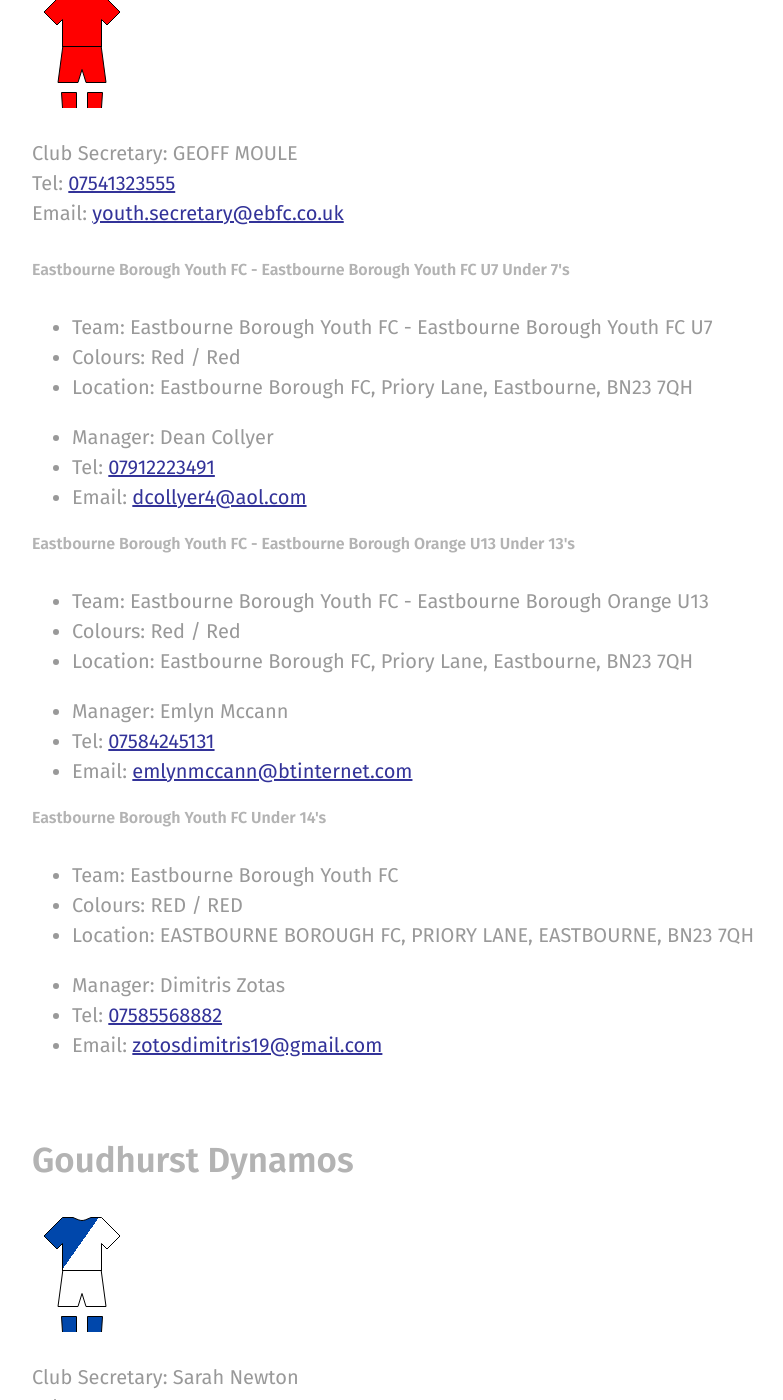
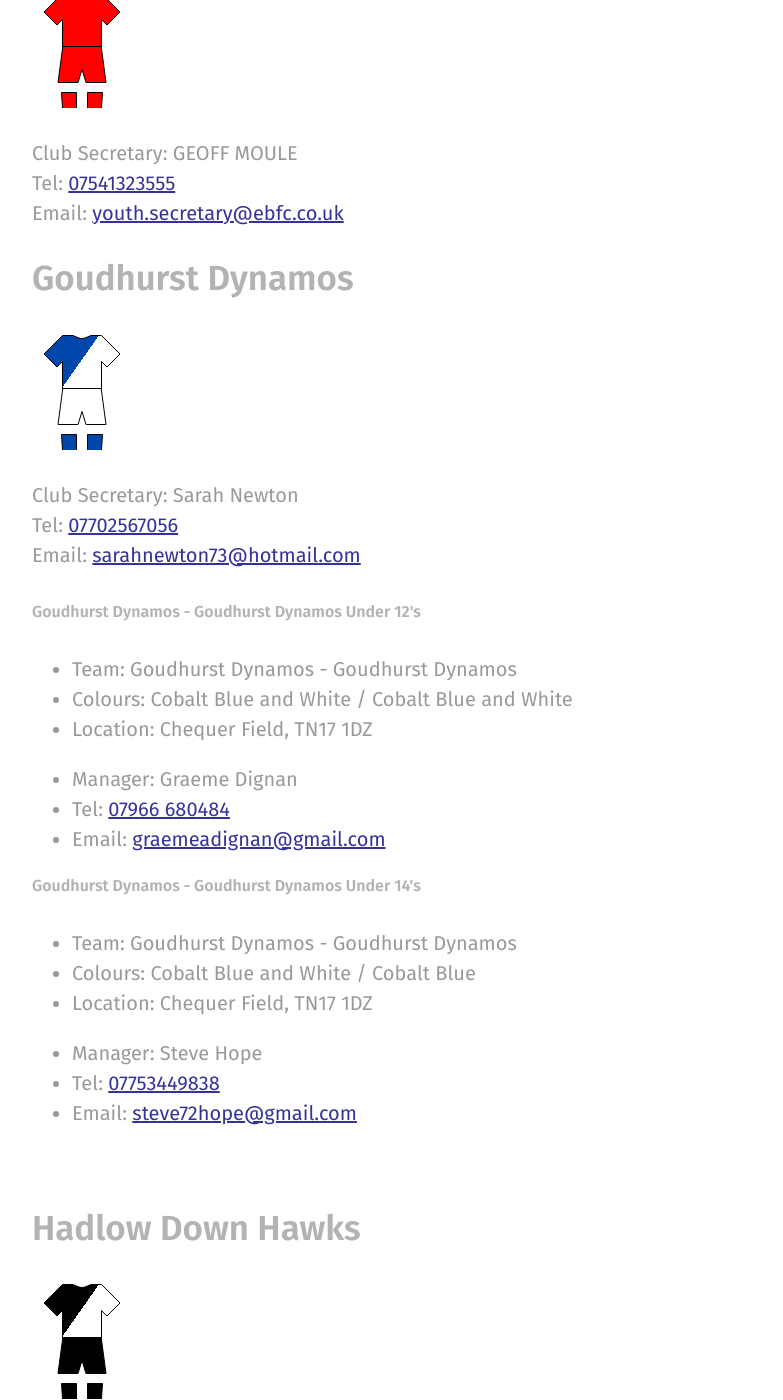
Before and after one commit to rotherleague/Rother, a Jekyll site: the page built from clubs.md, in a window 1280 px wide and 1400 px high, scrolled down 2901 px. Shown: the whole window, without its empty margins (48-831 px from the left). Built offline with Jekyll 4.4.1, drawn with Linux system fonts in a browser that asks for light colours; nearby versions of some CDN libraries.

Commit message:
Update eastbourne_borough.html

```diff
--- a/_includes/clubs/eastbourne_borough.html
+++ b/_includes/clubs/eastbourne_borough.html
@@ -7,64 +7,3 @@
 <p>Club Secretary: GEOFF MOULE<br>
   Tel: <a href="tel:07541323555">07541323555</a><br>
 Email: <a href="mailto:youth.secretary@ebfc.co.uk">youth.secretary@ebfc.co.uk</a></p>
-<div>
-  <div>
-    <div>
-      <h5>Eastbourne Borough Youth FC - Eastbourne Borough Youth FC U7 Under 7's</h5>
-    </div>
-    <ul>
-      <li>Team: Eastbourne Borough Youth FC - Eastbourne Borough Youth FC U7</li>
-      <li>Colours: Red / Red</li>
-      <li>Location: Eastbourne Borough FC, Priory Lane, Eastbourne, BN23 7QH</li>
-    </ul>
-    <ul>
-      <li>Manager: Dean Collyer<br>
-      </li>
-      <li>Tel: <a href="tel:07912223491">07912223491</a><br>
-      </li>
-      <li>Email: <a href="mailto:dcollyer4@aol.com">dcollyer4@aol.com</a></li>
-    </ul>
-  </div>
-</div>
-<div>
-  <div>
-    <div>
-      <h5>Eastbourne Borough Youth FC - Eastbourne Borough Orange U13 Under 13's</h5>
-    </div>
-    <ul>
-      <li>Team: Eastbourne Borough Youth FC - Eastbourne Borough Orange U13</li>
-      <li>Colours: Red / Red</li>
-      <li>Location: Eastbourne Borough FC, Priory Lane, Eastbourne, BN23 7QH</li>
-    </ul>
-    <ul>
-      <li>Manager: Emlyn Mccann<br>
-      </li>
-      <li>Tel: <a href="tel:07584245131">07584245131</a><br>
-      </li>
-      <li>Email: <a href="mailto:emlynmccann@btinternet.com">emlynmccann@btinternet.com</a><br>
-      </li>
-    </ul>
-  </div>
-</div>
-<div>
-  <div>
-    <div>
-      <h5>Eastbourne Borough Youth FC Under 14's</h5>
-    </div>
-    <ul>
-      <li>Team: Eastbourne Borough Youth FC</li>
-      <li>Colours: RED / RED</li>
-      <li>Location: EASTBOURNE BOROUGH FC, PRIORY LANE, EASTBOURNE, BN23 7QH</li>
-    </ul>
-    <ul>
-      <li>Manager: Dimitris Zotas<br>
-      </li>
-      <li>Tel: <a href="tel:07585568882">07585568882</a><br>
-      </li>
-      <li>Email: <a href="mailto:zotosdimitris19@gmail.com">zotosdimitris19@gmail.com</a><br>
-      </li>
-    </ul>
-  </div>
-</div>
-
-<p>&nbsp;</p>
```
